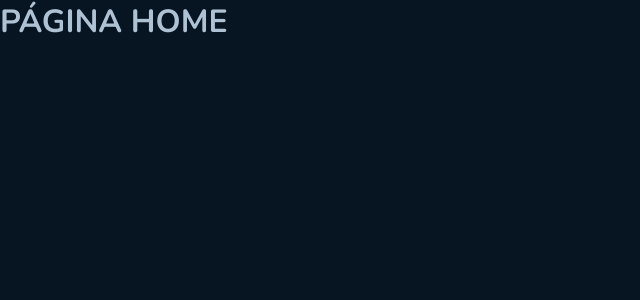
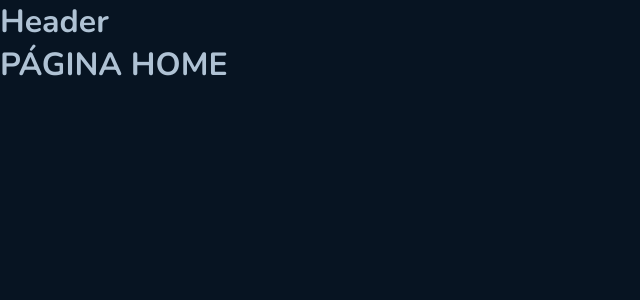
Before and after one commit to rickborges93/Ignite-React-Github-Blog, a React (Vite) app in the folder githubblog/: page / in a window 1280 px wide. Shown: the top 300 px of the page, without its empty margins (0-640 px from the left). Built offline with nearby package versions, Linux system fonts and the light colour scheme.

Commit message:
Default layout

```diff
--- a/githubblog/src/Router.tsx
+++ b/githubblog/src/Router.tsx
@@ -2,12 +2,15 @@
 
 import { Home } from './pages/Home'
 import { Post } from './pages/Post'
+import { DefaultLayout } from './layouts/DefaultLayout'
 
 export function Router() {
   return (
     <Routes>
-      <Route path="/" element={<Home />} />
-      <Route path="/post" element={<Post />} />
+      <Route path="/" element={<DefaultLayout />}>
+        <Route path="/" element={<Home />} />
+        <Route path="/post" element={<Post />} />
+      </Route>
     </Routes>
   )
 }
--- /dev/null
+++ b/githubblog/src/components/Header/index.tsx
@@ -0,0 +1,7 @@
+export function Header() {
+  return (
+    <>
+      <h1>Header</h1>
+    </>
+  )
+}
--- /dev/null
+++ b/githubblog/src/layouts/DefaultLayout/index.tsx
@@ -0,0 +1,11 @@
+import { Outlet } from 'react-router-dom'
+import { Header } from '../../components/Header'
+
+export function DefaultLayout() {
+  return (
+    <>
+      <Header />
+      <Outlet />
+    </>
+  )
+}
```
